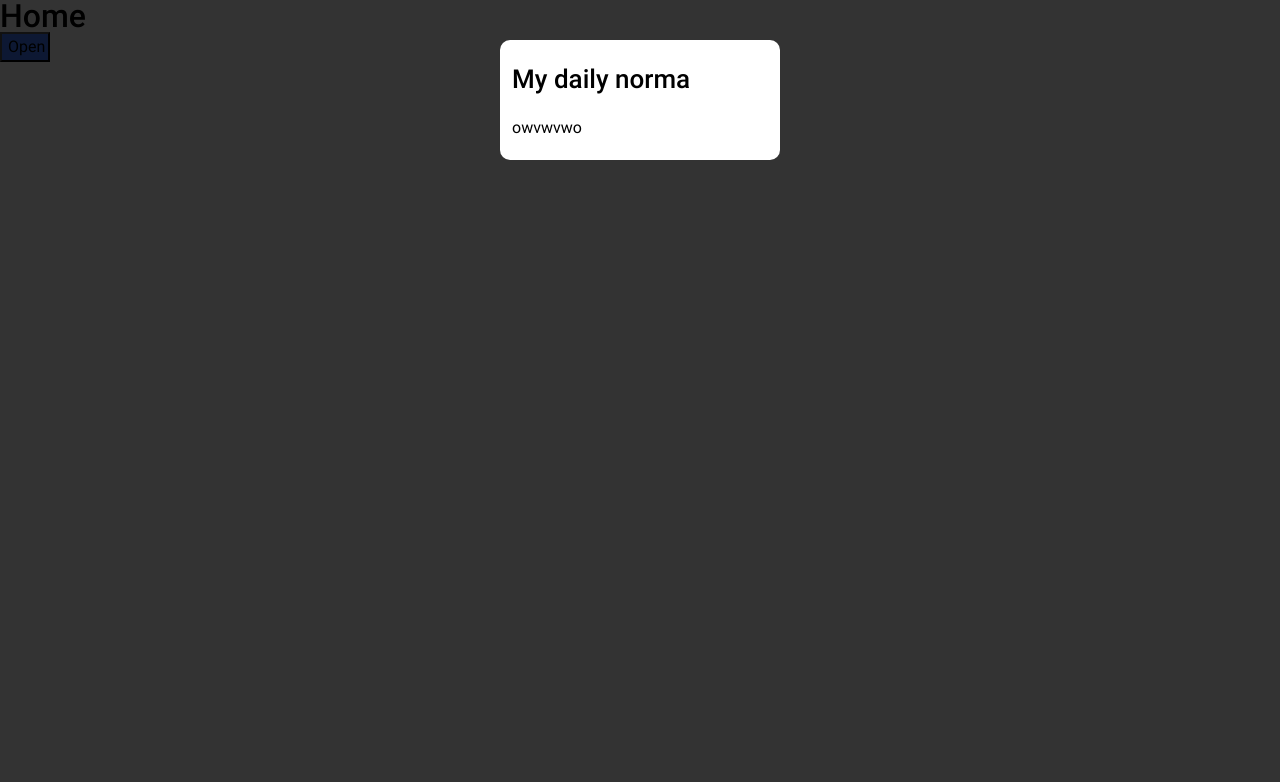
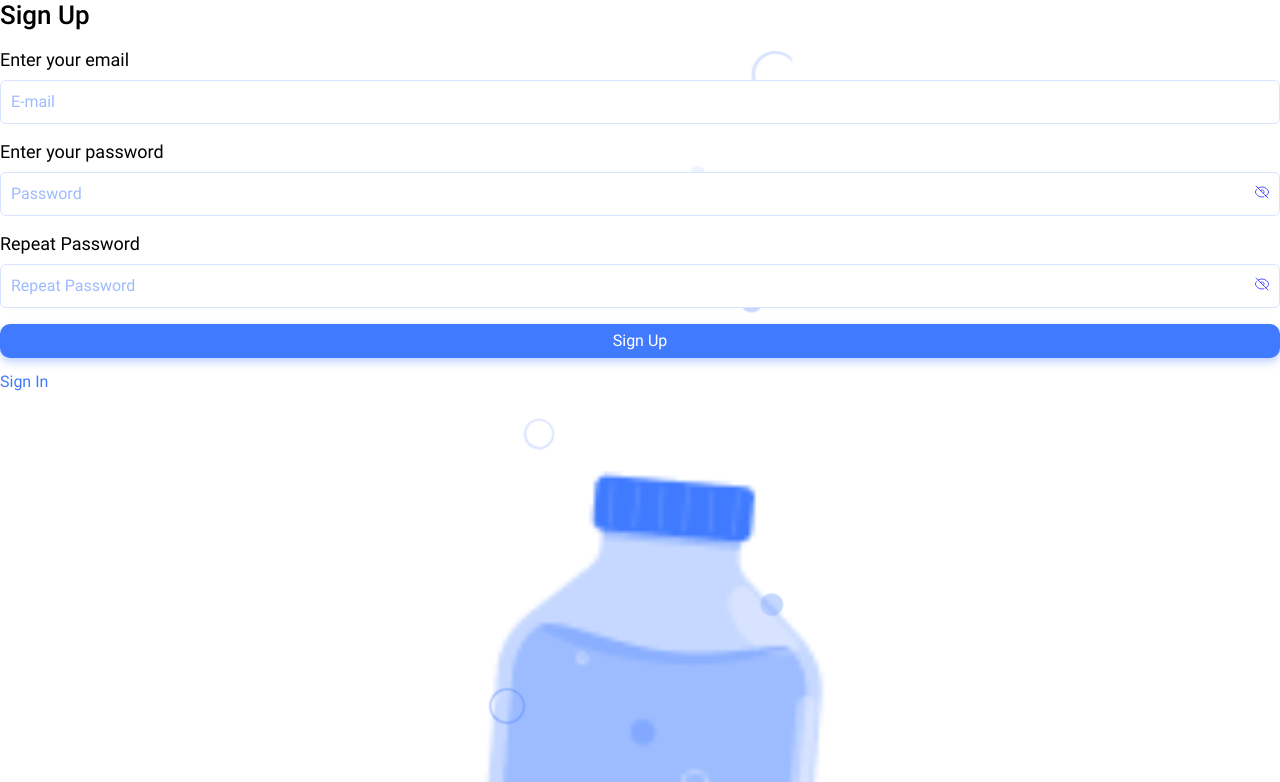
Before and after one commit to OhWellNevermind/water-tracker, a React (Vite) app: page / in a window 1280 px wide. Shown: the top 782 px of the page. Built offline with nearby package versions, Linux system fonts and the light colour scheme.

Commit message:
Sign up placeholder color fix

```diff
--- a/src/App.jsx
+++ b/src/App.jsx
@@ -1,12 +1,14 @@
 import { Routes, Route } from "react-router-dom";
-import { Home } from "./pages/Home/Home";
+// import { Home } from "./pages/Home/Home";
 import { GlobalStyles } from "./components/GlobalStyles";
+import { SignUp } from "./pages/Home/SignUp/SignUp";
 
 export const App = () => {
   return (
     <>
       <Routes>
-        <Route index element={<Home />} />
+        {/* <Route index element={<Home />} /> */}
+        <Route index element={<SignUp />} />
       </Routes>
       <GlobalStyles />
     </>
--- a/src/pages/Home/SignUp/SignUp.jsx
+++ b/src/pages/Home/SignUp/SignUp.jsx
@@ -1,12 +1,15 @@
+import { HiddenIcon } from "../../../components/icons/HiddenIcon";
 import {
   FormContent,
   SignUpForm,
   Label,
   Input,
-  Button,
+  SignUpButton,
   Link,
   Title,
   StyledBackground,
+  IconButton,
+  InputContainer,
 } from "./SignUp.styled";
 
 export const SignUp = () => {
@@ -25,21 +28,32 @@ export const SignUp = () => {
           ></Input>
 
           <Label>Enter your password</Label>
+          <InputContainer>
             <Input
               type="password"
               placeholder="Password"
               name="psw"
               required
             ></Input>
+            <IconButton>
+              <HiddenIcon width={16} height={16} stroke={"blue"}></HiddenIcon>
+            </IconButton>
+          </InputContainer>
 
           <Label>Repeat Password</Label>
+          <InputContainer>
             <Input
               type="password"
               placeholder="Repeat Password"
               name="psw-repeat"
               required
             ></Input>
-          <Button>Sign Up</Button>
+            <IconButton>
+              <HiddenIcon width={16} height={16} stroke={"blue"}></HiddenIcon>
+            </IconButton>
+          </InputContainer>
+
+          <SignUpButton>Sign Up</SignUpButton>
           <Link href="">Sign In</Link>
           <img
             src="/src/assets/images/mobile/BottleForSigninMobile-min.png"
--- a/src/pages/Home/SignUp/SignUp.styled.jsx
+++ b/src/pages/Home/SignUp/SignUp.styled.jsx
@@ -23,13 +23,14 @@ export const StyledBackground = styled.div`
 
 export const SignUpForm = styled.form`
   /* width: 280px; */
-  padding: 24px 20px;
+  /* padding: 24px 20px; */
   display: flex;
   flex-direction: column;
   justify-content: center;
 `;
 
 export const Title = styled.h1`
+  font-family: "Roboto", sans-serif;
   margin: 0 0 16px;
   font-size: 26px;
   font-weight: 500;
@@ -37,6 +38,9 @@ export const Title = styled.h1`
 `;
 
 export const Label = styled.label`
+  font-family: "Roboto", sans-serif;
+  font-size: 18px;
+  line-height: 1.33;
   margin-bottom: 8px;
 `;
 
@@ -44,15 +48,23 @@ export const Input = styled.input`
   margin-bottom: 16px;
   padding: 12px 10px;
   border-radius: 6px;
-  border: 1px solid ${colors.LIGHT_BLUE};
-  background: var(#fff);
+  border: 1px solid ${colors.PROVINCIAL_PINK};
 
-  color: ${colors.LIGHT_GRAY};
+  font-family: "Roboto", sans-serif;
+
+  /* color: ${colors.LIGHT_BLUE}; */
   font-size: 16px;
   line-height: 1.25; /* 125% */
+  width: 100%;
+  height: 44px;
+  /* position: relative; */
+
+  &::placeholder {
+    color: ${colors.LIGHT_BLUE};
+  }
 `;
 
-export const Button = styled.button`
+export const SignUpButton = styled.button`
   margin-bottom: 16px;
   padding: 8px 30px;
   border: none;
@@ -63,6 +75,18 @@ export const Button = styled.button`
 `;
 
 export const Link = styled.a`
+  font-family: "Roboto", sans-serif;
   text-decoration: none;
   color: ${colors.BLUE};
 `;
+export const IconButton = styled.div`
+  position: absolute;
+
+  /* position: relative; */
+  left: calc(100% - 26px);
+  top: 12px;
+`;
+
+export const InputContainer = styled.div`
+  position: relative;
+`;
```
Lines whose indentation alone changed are shown as unchanged.
